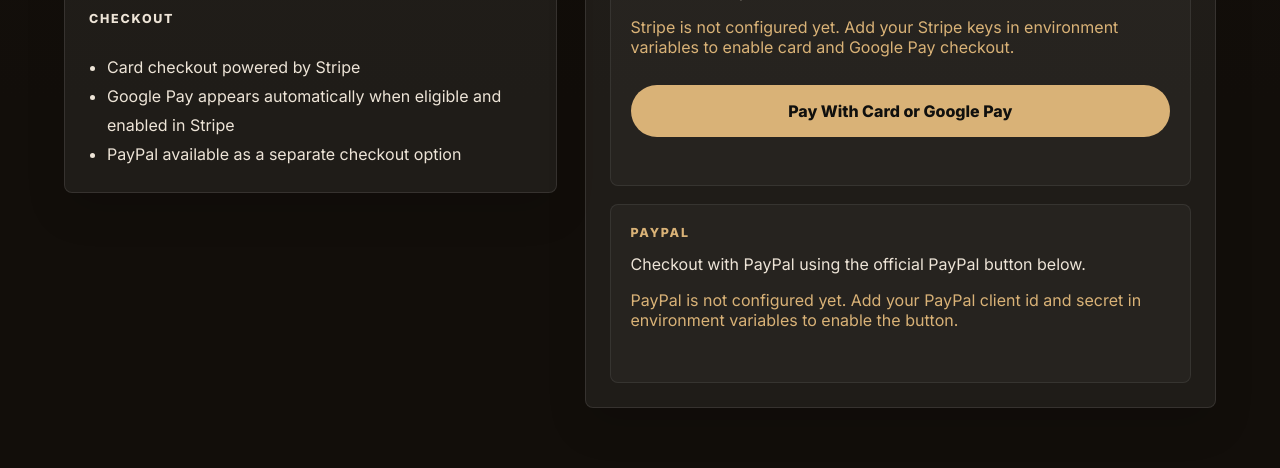
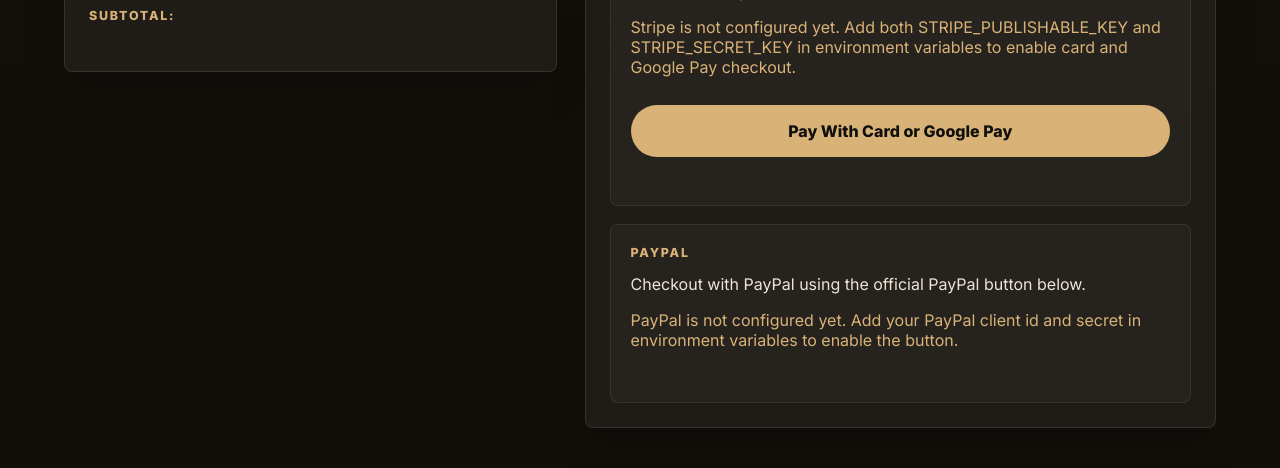
Before and after one commit to Immunemarz/drivedesk, a Django app: template templates/showcase/checkout.html in a window 1280 px wide. Shown: the part 564-1032 px from the top of the page. Before the commit the page ends 972 px from the top, so only its background shows below. Run offline with Django 5.2, Linux system fonts and the light colour scheme; the template is opened without the code that fills it, so the values that code supplies are empty.

Commit message:
stripe api integration

```diff
--- a/requirements.txt
+++ b/requirements.txt
@@ -3,3 +3,4 @@ requests>=2.32,<3.0
 stripe>=12.0,<13.0
 gunicorn>=21.2.0
 whitenoise>=6.7,<7.0
+stripe>=12.0.0
--- a/static/js/main.js
+++ b/static/js/main.js
@@ -320,6 +320,10 @@ productButtons.forEach((button) => {
 
 if (stripeCheckoutButton && checkoutPage) {
     stripeCheckoutButton.addEventListener("click", async () => {
+        if (stripeCheckoutButton.disabled) {
+            stripeCheckoutStatus.textContent = "Stripe needs both API keys before checkout can start.";
+            return;
+        }
         if (checkoutPage.dataset.checkoutMode === "cart" && readCart().length === 0) {
             stripeCheckoutStatus.textContent = "Your cart is empty.";
             return;
--- a/templates/showcase/checkout.html
+++ b/templates/showcase/checkout.html
@@ -10,7 +10,7 @@
     <link href="https://fonts.googleapis.com/css2?family=Inter:wght@400;500;600;700;800&family=Playfair+Display:wght@700&display=swap" rel="stylesheet">
     <link rel="icon" href="{% static 'images/drivedesk-logo.svg' %}" type="image/svg+xml">
     <link rel="stylesheet" href="{% static 'css/style.css' %}">
-    {% if stripe_publishable_key %}
+    {% if stripe_configured %}
     <script src="https://js.stripe.com/v3/"></script>
     {% endif %}
     {% if paypal_client_id %}
@@ -33,13 +33,13 @@
         <section class="checkout-shell">
             <div class="checkout-summary">
                 {% if cart_mode %}
-                <img class="checkout-image" src="https://images.pexels.com/photos/9185853/pexels-photo-9185853.jpeg?cs=srgb&dl=pexels-timur-weber-9185853.jpg&fm=jpg" alt="Cart checkout">
+
                 {% else %}
                 <img class="checkout-image" src="{{ product.image_url }}" alt="{{ product.name }}">
                 {% endif %}
-                <p class="eyebrow">Checkout</p>
+                <h3 class="eyebrow">Subtotal: </h3>
                 {% if cart_mode %}
-                <h1>Your cart checkout</h1>
+
                 <strong id="checkout-cart-total">$0.00</strong>
                 <p>Review everything in your cart, then complete payment with Stripe or PayPal.</p>
                 <div id="checkout-cart-lines" class="checkout-cart-lines"></div>
@@ -48,11 +48,7 @@
                 <strong>{{ product.price }}</strong>
                 <p>{{ product.details }}</p>
                 {% endif %}
-                <ul class="checkout-points">
-                    <li>Card checkout powered by Stripe</li>
-                    <li>Google Pay appears automatically when eligible and enabled in Stripe</li>
-                    <li>PayPal available as a separate checkout option</li>
-                </ul>
+
             </div>
 
             <div class="checkout-panel">
@@ -80,10 +76,10 @@
                     <div class="payment-box">
                         <p class="eyebrow">Card / Google Pay</p>
                         <p class="payment-copy">Start a secure Stripe Checkout session. Cards are always available. Google Pay appears on supported Chrome devices and browsers when enabled in Stripe.</p>
-                        {% if not stripe_publishable_key %}
-                        <p class="payment-warning">Stripe is not configured yet. Add your Stripe keys in environment variables to enable card and Google Pay checkout.</p>
+                        {% if not stripe_configured %}
+                        <p class="payment-warning">Stripe is not configured yet. Add both STRIPE_PUBLISHABLE_KEY and STRIPE_SECRET_KEY in environment variables to enable card and Google Pay checkout.</p>
                         {% endif %}
-                        <button id="stripe-checkout-button" class="checkout-action" type="button">Pay With Card or Google Pay</button>
+                        <button id="stripe-checkout-button" class="checkout-action" type="button" {% if not stripe_configured %}disabled{% endif %}>Pay With Card or Google Pay</button>
                         <small id="stripe-checkout-status" class="checkout-status"></small>
                     </div>
 
```
Also changed, not shown: showcase/views.py (+26 -15 lines), README.md.
